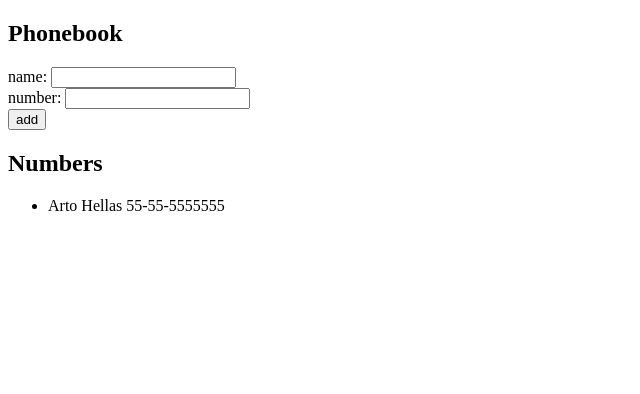
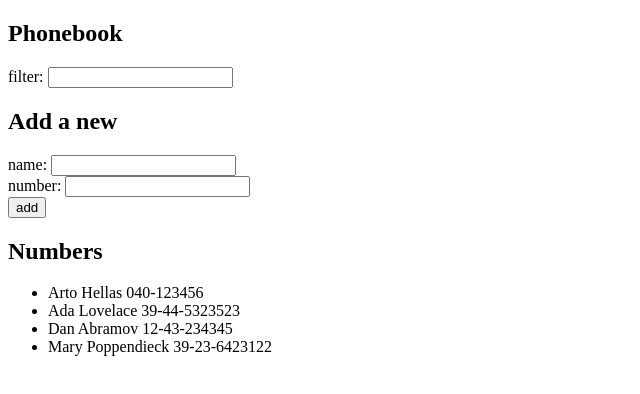
Before and after one commit to julianzamt/fullstack-helsinki, a React (Vite) app in the folder part2/phonebook/: page / in a window 1280 px wide. Shown: the top 394 px of the page, without its empty margins (0-640 px from the left). Built offline with nearby package versions, Linux system fonts and the light colour scheme.

Commit message:
feat: ex 2.9

```diff
--- a/part2/phonebook/src/App.jsx
+++ b/part2/phonebook/src/App.jsx
@@ -3,10 +3,14 @@ import Persons from "./components/Persons";
 
 const App = () => {
   const [persons, setPersons] = useState([
-    { name: "Arto Hellas", number: "55-55-5555555" },
+    { name: "Arto Hellas", number: "040-123456", id: 1 },
+    { name: "Ada Lovelace", number: "39-44-5323523", id: 2 },
+    { name: "Dan Abramov", number: "12-43-234345", id: 3 },
+    { name: "Mary Poppendieck", number: "39-23-6423122", id: 4 },
   ]);
   const [newName, setNewName] = useState("");
   const [newNumber, setNewNumber] = useState("");
+  const [filterStr, setFilterStr] = useState("");
 
   const handleName = (e) => {
     setNewName(e.target.value);
@@ -33,9 +37,22 @@ const App = () => {
     if (!isAdded()) setPersons(persons.concat(newPerson));
   };
 
+  const handleFilter = (e) => {
+    setFilterStr(e.target.value);
+  };
+
+  const filteredPersons = persons.filter((p) =>
+    p.name.toLowerCase().includes(filterStr.toLowerCase()),
+  );
+
   return (
     <div>
       <h2>Phonebook</h2>
+      <div>
+        filter: <input onChange={handleFilter} />
+      </div>
+
+      <h2>Add a new</h2>
 
       <form>
         <div>
@@ -54,7 +71,7 @@ const App = () => {
       </form>
 
       <h2>Numbers</h2>
-      <Persons persons={persons} />
+      <Persons persons={filteredPersons} />
     </div>
   );
 };
```
